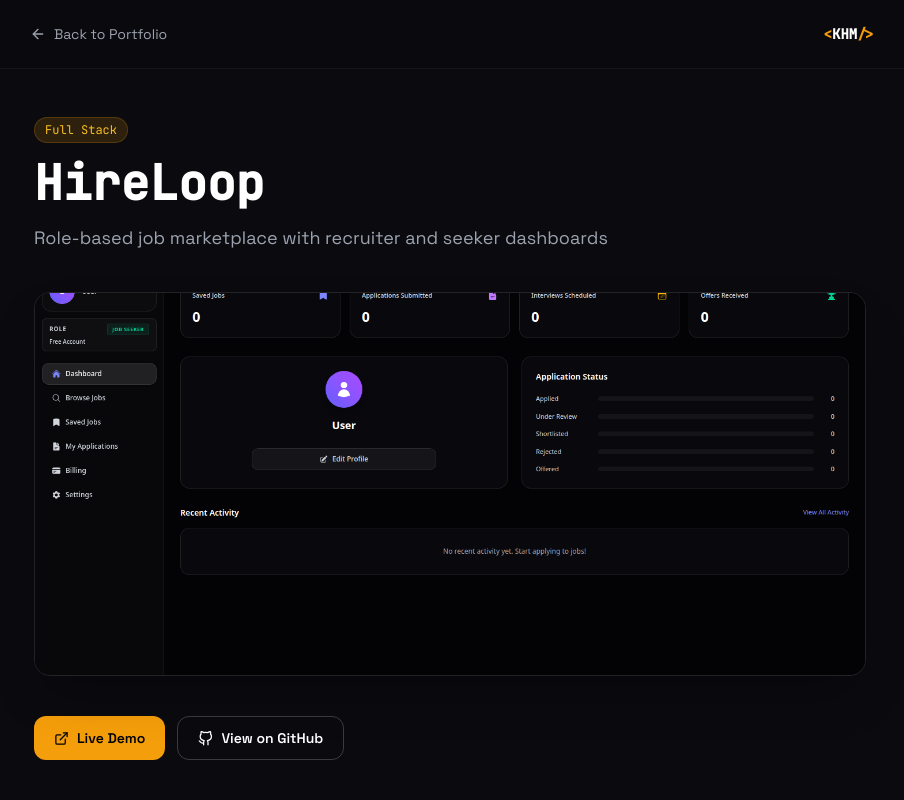
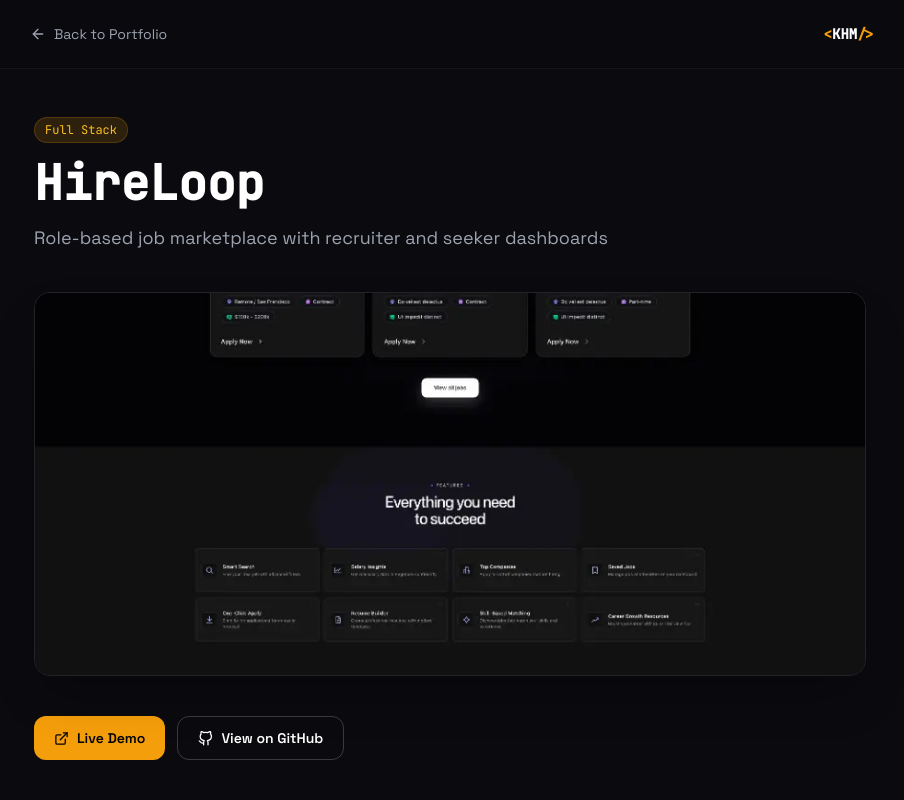
Before and after one commit to khalidhasan-m/portfolio_nextjs, a Next.js app: page /projects/hireloop in a window 1280 px wide. Shown: the top 800 px of the page, without its empty margins (190-1094 px from the left). Built offline with nearby package versions, Linux system fonts and the light colour scheme.

Commit message:
Use HireLoop homepage screenshot

```diff
--- a/src/data/projects.js
+++ b/src/data/projects.js
@@ -5,7 +5,7 @@ export const projects = [
     tagline: "Role-based job marketplace with recruiter and seeker dashboards",
     description:
       "A full-stack hiring platform where seekers discover and apply for jobs, recruiters manage companies and listings, and admins review platform activity. The system connects protected dashboards, role-aware access, applications, saved jobs, and subscription plans across a Next.js client and Express/MongoDB API.",
-    image: "/projects/hireloop.png",
+    image: "/projects/hireloop.webp",
     tech: ["Next.js", "React", "Express.js", "MongoDB", "Better Auth", "Stripe"],
     liveLink: "https://hireloop-client-weld.vercel.app",
     githubLink: "https://github.com/khalidhasan-m/hireloop-client",
```
Also changed, not shown: public/projects/hireloop.png (deleted), public/projects/hireloop.webp (added).
